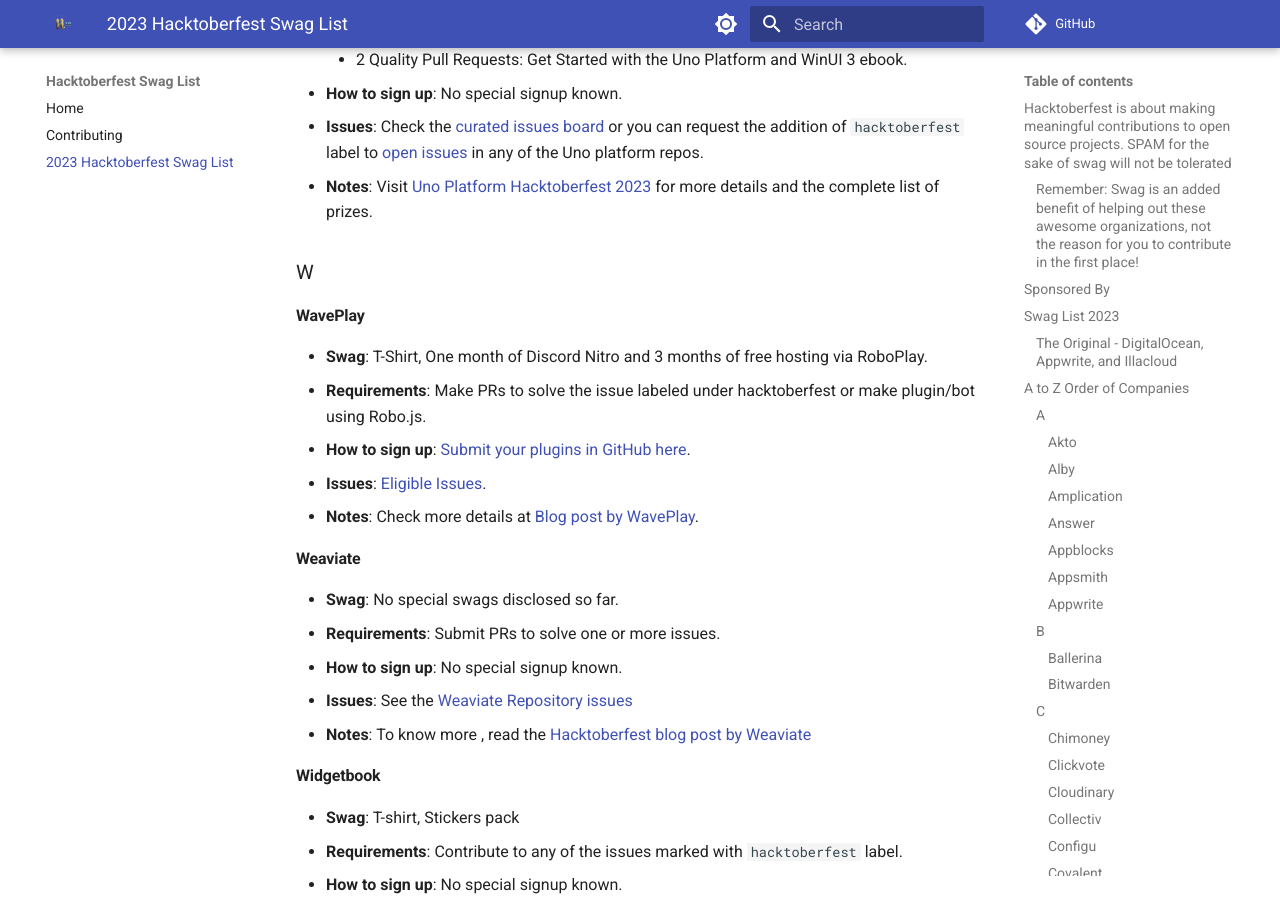
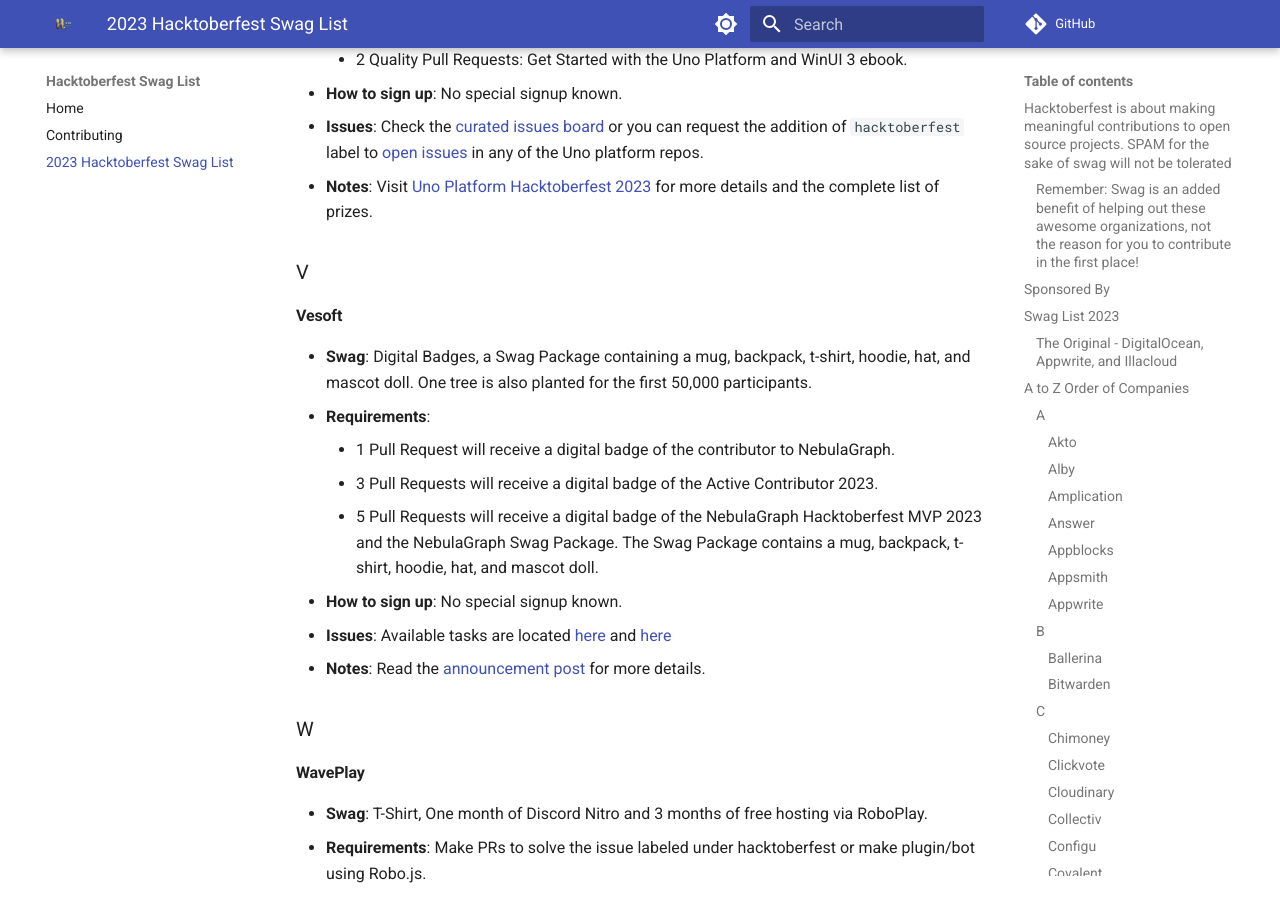
Before and after one commit to crweiner/hacktoberfest-swag-list, an MkDocs documentation site: the page built from docs/list.md, in a window 1280 px wide and 900 px high, scrolled down 19930 px. Built offline with MkDocs 1.6.1 and Material for MkDocs 9.7.7, drawn with Linux system fonts in a browser that asks for light colours; plug-ins that fetch from the network failed and are left out; comment, search, counter and statistics services are not loaded.

Commit message:
Update list.md

```diff
--- a/docs/list.md
+++ b/docs/list.md
@@ -651,6 +651,19 @@
 - **Issues**: Check the [curated issues board](https://github.com/orgs/unoplatform/projects/77/views/1) or you can request the addition of `hacktoberfest` label to [open issues](https://github.com/search?q=org%3Aunoplatform+is%3Aissue+is%3Aopen&type=issues) in any of the Uno platform repos.
 - **Notes**: Visit [Uno Platform Hacktoberfest 2023](https://platform.uno/blog/hacktoberfest-2023-contributing-as-a-net-developer/) for more details and the complete list of prizes.
 
+### V
+
+#### **Vesoft**
+
+- **Swag**: Digital Badges, a Swag Package containing a mug, backpack, t-shirt, hoodie, hat, and mascot doll. One tree is also planted for the first 50,000 participants.
+- **Requirements**:
+    - 1 Pull Request will receive a digital badge of the contributor to NebulaGraph.
+    - 3 Pull Requests will receive a digital badge of the Active Contributor 2023.
+    - 5 Pull Requests will receive a digital badge of the NebulaGraph Hacktoberfest MVP 2023 and the NebulaGraph Swag Package. The Swag Package contains a mug, backpack, t-shirt, hoodie, hat, and mascot doll.
+- **How to sign up**: No special signup known.
+- **Issues**: Available tasks are located [here](https://github.com/orgs/vesoft-inc/projects/84/views/1) and [here](https://github.com/orgs/nebula-contrib/projects/1/views/1)
+- **Notes**: Read the [announcement post](https://github.com/vesoft-inc/nebula-community/wiki/HACKTOBERFEST2023) for more details.
+
 ### W
 
 #### **WavePlay**
```
